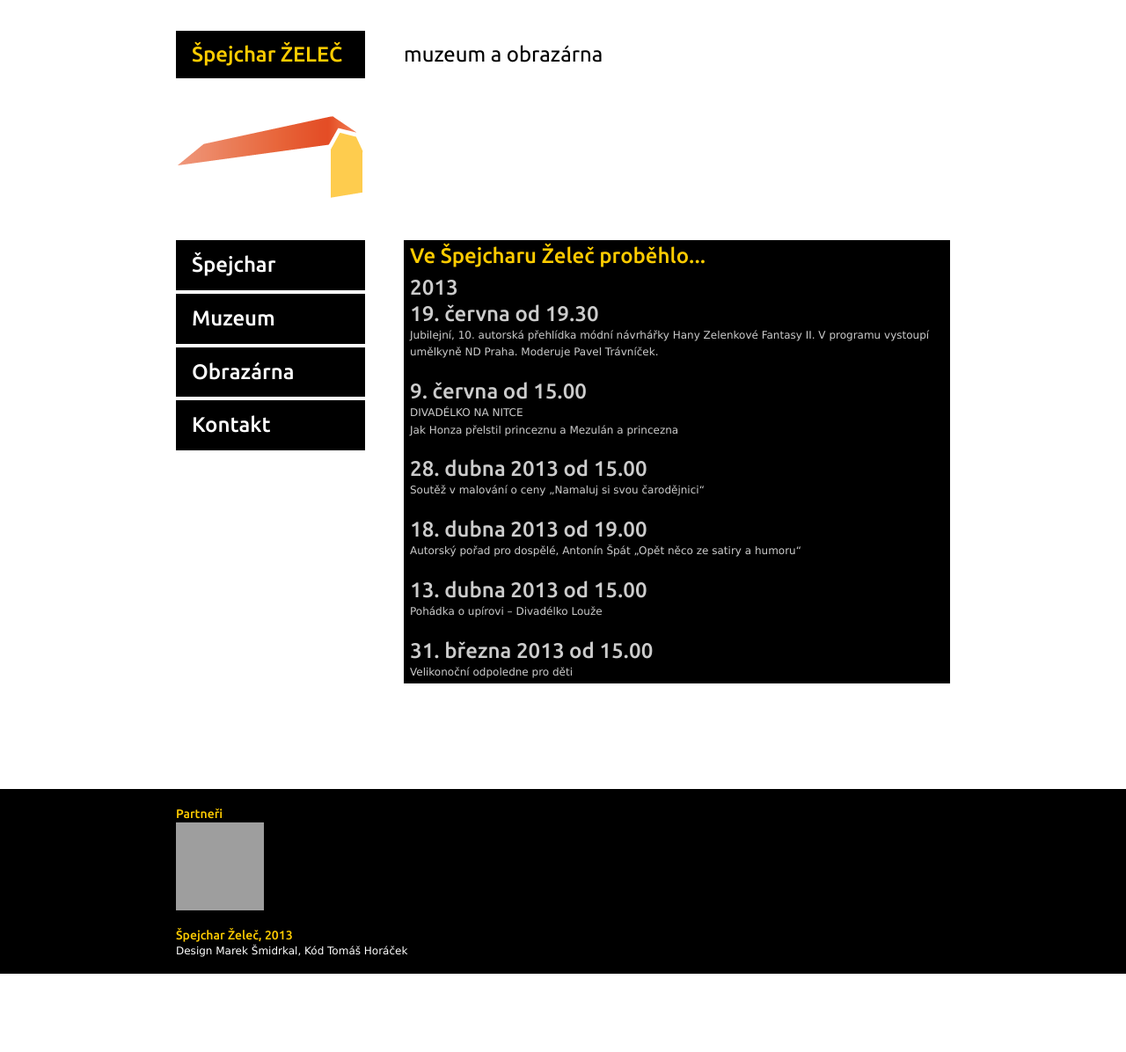
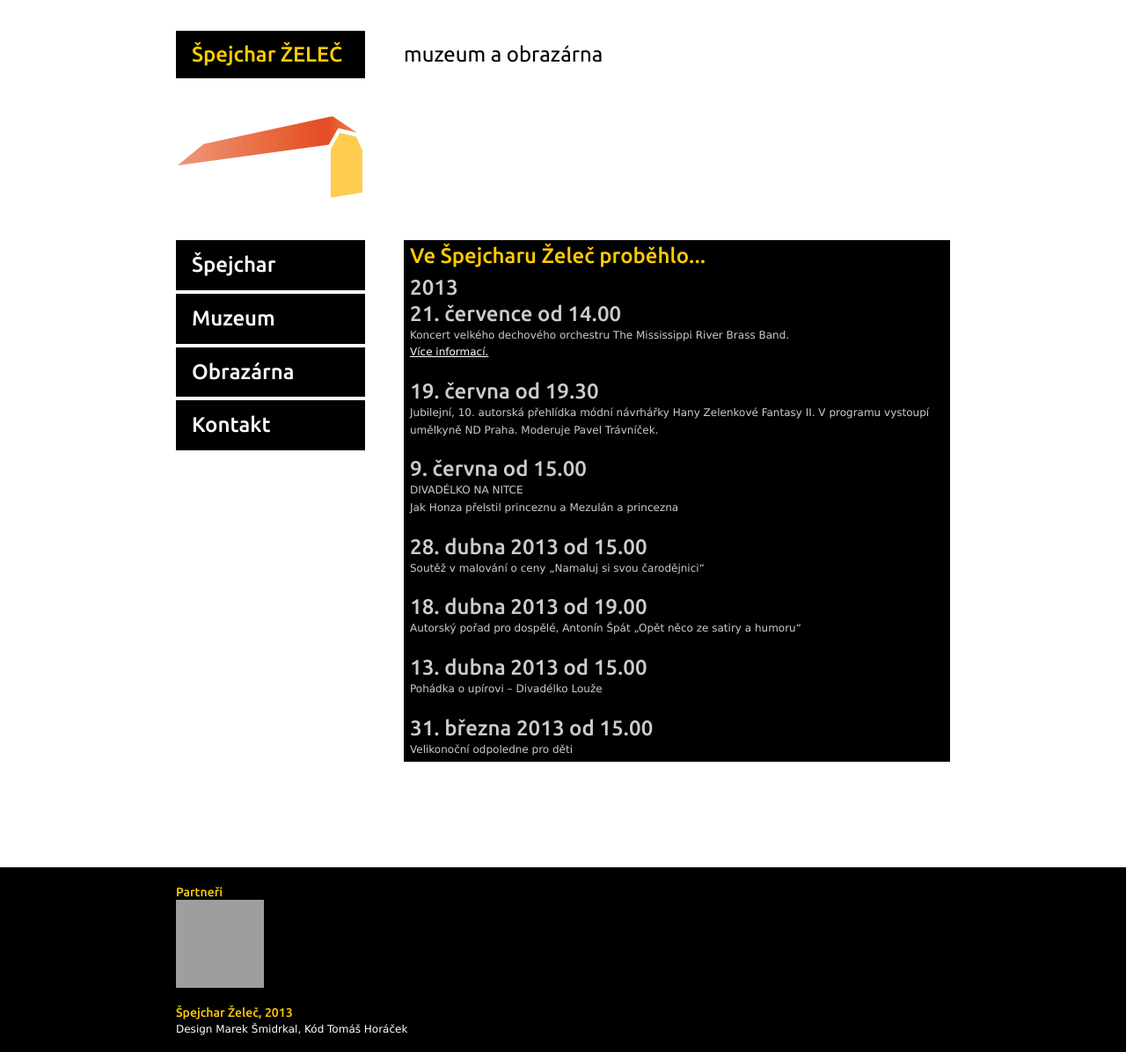
Before and after one commit to spejcharzelec/spejcharzelec.github.com, a Jekyll site: the page built from _posts/2011-12-24-archiv-akci.html, in a window 1280 px wide. Shown: the whole page at 88% size. Built offline with Jekyll 4.4.1, drawn with Linux system fonts in a browser that asks for light colours; before the commit the page ends 1107 px from its top, so only the background shows below that; grey boxes are pictures that could not be loaded.

Commit message:
Update 2011-12-24-archiv-akci.html

```diff
--- a/_posts/2011-12-24-archiv-akci.html
+++ b/_posts/2011-12-24-archiv-akci.html
@@ -4,6 +4,10 @@ layout: vystava
 published: true
 ---
 <h2>2013</h2>
+
+<h2>21. července od 14.00</h2>
+Koncert velkého dechového orchestru The Mississippi River Brass Band.<br />
+<a href="http://spejcharzelec.cz/akce/koncert-brass-band/">Více informací.</a><br /><br />
 
 <h2>19. června od 19.30</h2>
 Jubilejní, 10. autorská přehlídka módní návrhářky Hany Zelenkové Fantasy II. V programu vystoupí umělkyně ND Praha.
```
